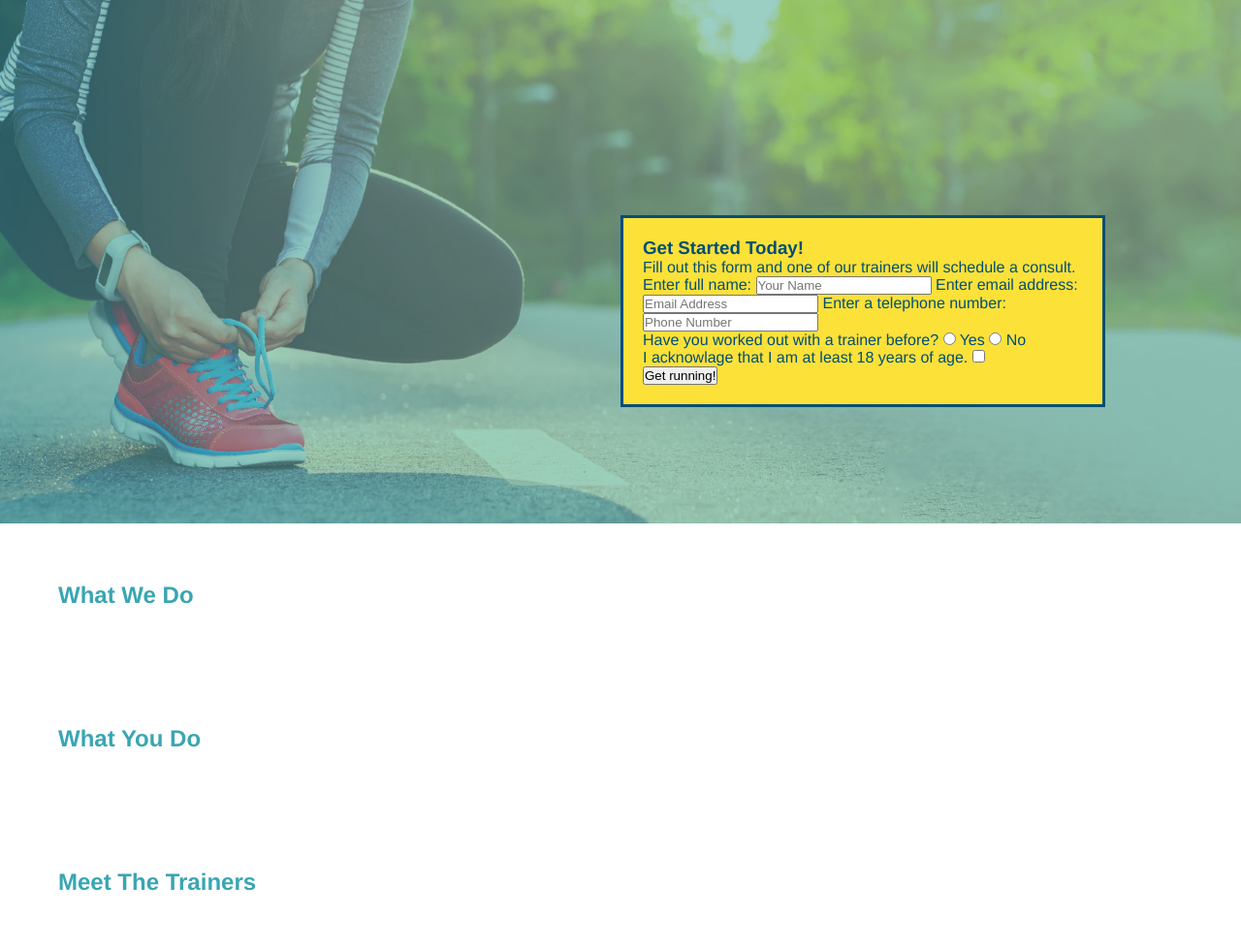
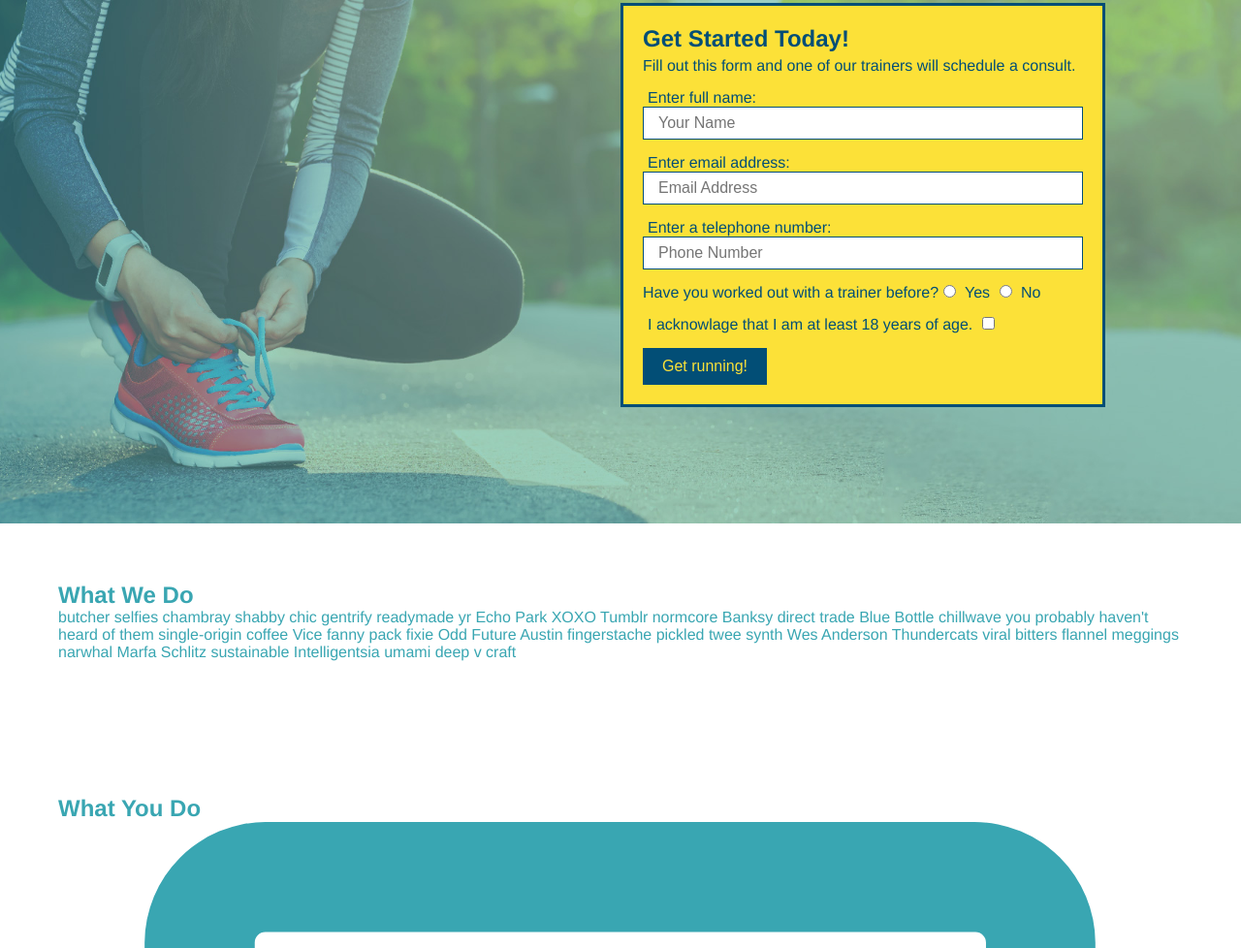
Before and after one commit to CdHebert/run-buddy, a plain HTML site: page index.html in a window 1280 px wide. Shown: the part 142-1120 px from the top of the page at 97% size. Drawn offline with Linux system fonts and the light colour scheme; files whose address does not match are found by name.

Commit message:
add what you do icons

```diff
--- a/assets/css/style.css
+++ b/assets/css/style.css
@@ -68,6 +68,7 @@ footer a {
 section {
     padding: 60px;
 }
+
 /* Hero style start */
 .hero {
     background-image: url("./images/hero-bg.jpg");
@@ -76,6 +77,7 @@ section {
     background-position: center;
     position: relative;
 }
+
 .hero-form {
     color: #024e76;
     background-color: #fce138;
@@ -86,4 +88,35 @@ section {
     bottom: 120px;
     right: 140px;
 }
+
+.hero-form h3 {
+    font-size: 24px;
+    margin: 0;
+}
+
+.hero-form p {
+    margin: 5px 0 15px 0;
+}
+
+.form-input {
+    font-size: 16px;
+    border: #024e76 solid 1px;
+    margin-bottom: 15px;
+    color: #024e76;
+    display: block;
+    width: 100%;
+    padding: 7px 15px;
+}
+
+.hero-form label {
+    margin: 0 5px;
+}
+
+.hero-form button {
+    color: #fce138;
+    background-color: #024e76;
+    border: none;
+    padding: 10px 20px;
+    font-size: 16px;
+}
 /* hero style end */
--- a/index.html
+++ b/index.html
@@ -44,11 +44,13 @@
             <p>Fill out this form and one of our trainers will schedule a consult.</p>
             <form>
                 <label for="name">Enter full name:</label>
-                <input type="text" placeholder="Your Name" name="name" id="name" />
+                <input type="text" placeholder="Your Name" name="name" id="name" class="form-input" />
+
                 <label for="email">Enter email address:</label>
-                <input type="email" placeholder="Email Address" name="email" id="email" />
+                <input type="email" placeholder="Email Address" name="email" id="email" class="form-input" />
+
                 <label for="phone">Enter a telephone number:</label>
-                <input type="tel" placeholder="Phone Number" name="phone" id="phone" />
+                <input type="tel" placeholder="Phone Number" name="phone" id="phone" class="form-input" />
                 <p>
                     Have you worked out with a trainer before?
                     <input type="radio" name="trainer-confirm" id="trainer-yes" />
@@ -71,22 +73,53 @@
     <!-- end hero -->
 
     <!-- "what we do" section -->
-    <section>
+    <section id="what-we-do">
         <h2>What We Do</h2>
+        <p>
+            butcher selfies chambray shabby chic gentrify readymade yr Echo Park XOXO Tumblr normcore Banksy direct trade Blue Bottle chillwave you probably haven't heard of them single-origin coffee Vice fanny pack fixie Odd Future Austin fingerstache pickled twee synth Wes Anderson Thundercats viral bitters flannel meggings narwhal Marfa Schlitz sustainable Intelligentsia umami deep v craft
+        </p>
     </section>
 
     <!-- "what you do" section -->
-    <section>
+    <section id="what-you-do">
+        <img src="" alt="" />
         <h2>What You Do</h2>
+
+        <div>
+            <!-- insert this img ellement -->
+            <img src="./assets/images/step-1.svg" alt="" />
+            <h3>Step 1: Fill Out the Form Above.</h3>
+            <p>You're already here, so why not?</p>
+        </div>
+
+        <div>
+            <img src="./assets/images/step-2.svg" alt="" />
+            <h3>Step 2: Consult with One of Our Trainers.</h3>
+            <p>Are you here to build muscle, lose weight, or just feel good?</p>
+        </div>
+
+        <div>
+            <img src="./assets/images/step-3.svg" alt="" />
+            <h3>Step 3: Get Running.</h3>
+            <p>Hit the ground running (literally) once your trainer lays out your paln.</p>
+        </div>
+
+        <div>
+            <img src="./assets/images/step-4.svg" alt="" />
+            <h3>Step 4: See Results.</h3>
+            <p>Bi-weekly checkins with your trainer will keep you focused.</p>
+        </div>
     </section>
 
+
+
     <!-- "meet the trainers" section-->
-    <section>
+    <section id="your-trainers">
         <h2>Meet The Trainers</h2>
     </section>
 
     <!-- "reach out" section -->
-    <section>
+    <section id="reach-out">
         <h2>Reach Out</h2>
     </section>
 
```
Also changed, not shown: assets/images/hero-bg.jpg (renamed from assets/css/images/hero-bg.jpg), assets/images/step-1.svg (added), assets/images/step-2.svg (added), assets/images/step-3.svg (added), assets/images/step-4.svg (added).
